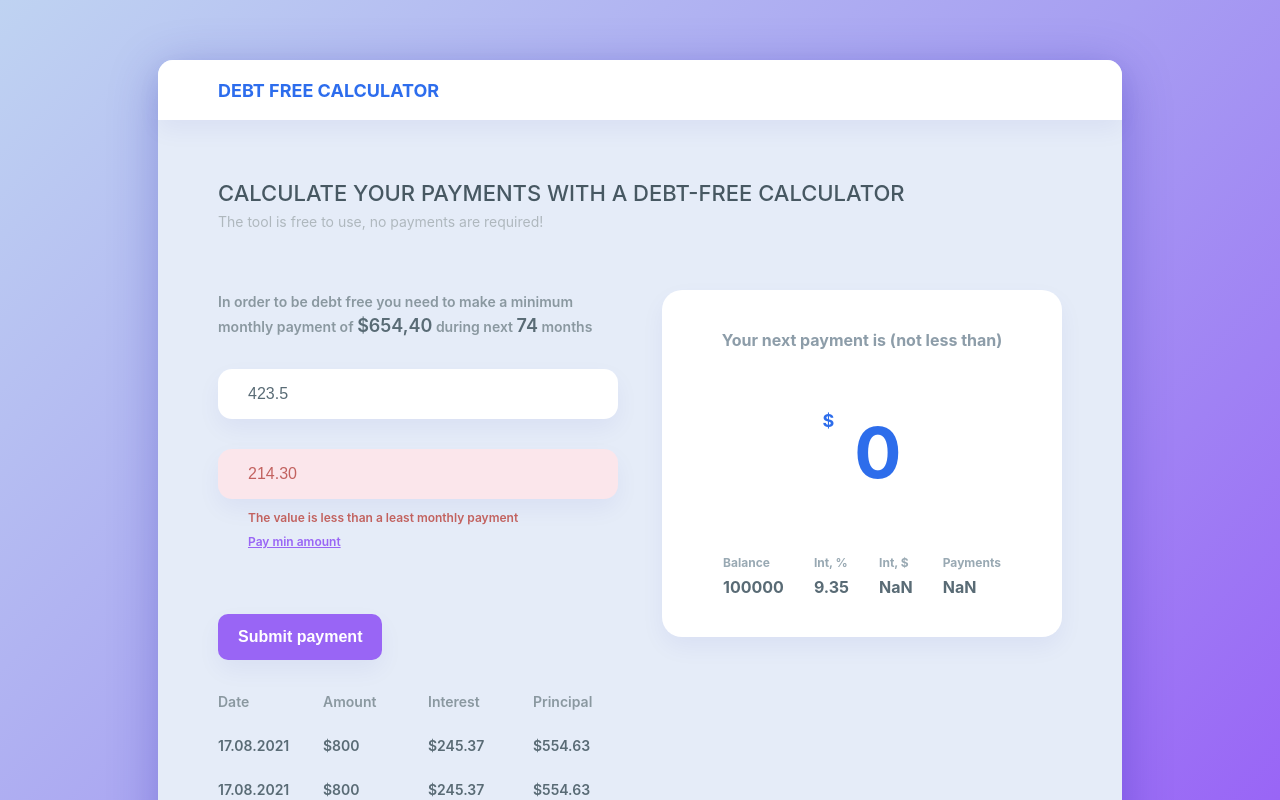
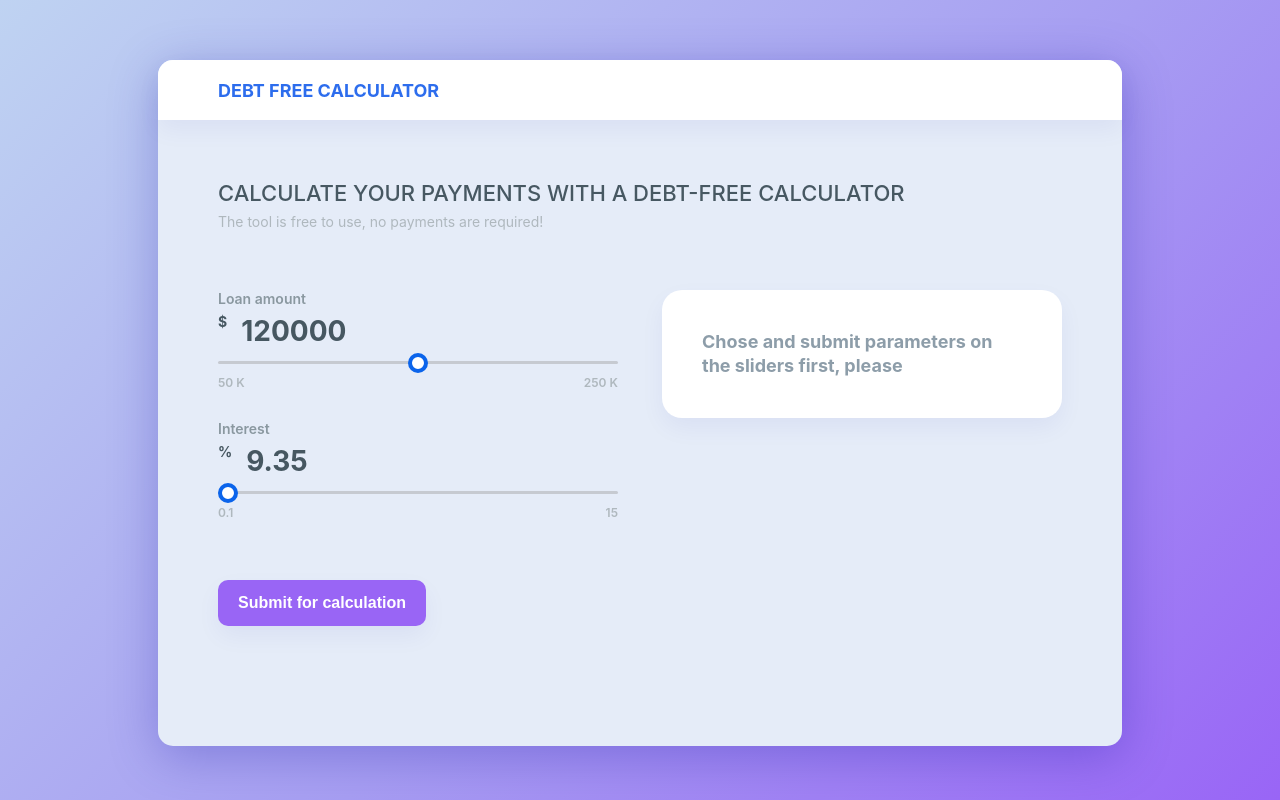
Before and after one commit to andreycodez/portfolio-react-debt-free-calc, a React (Create React App) app: page / in a window 1280 px wide. Shown: the top 800 px of the page. Built offline with nearby package versions, Linux system fonts and the light colour scheme.

Commit message:
Stats on the right are getting values and count great

```diff
--- a/src/components/calculator/Calculator.jsx
+++ b/src/components/calculator/Calculator.jsx
@@ -9,49 +9,36 @@ class Calculator extends React.Component {
       balance: 0,
       interest: 0,
       interestUSD: 0,
+      isCalcSet: false,
+      minPayment: 0,
       paymentsAmount: 0,
+      payments: [],
     }
   }
 
-  get interestUSD() {return this.interestUSD}
-  get paymentsAmount() {return this.paymentsAmount}
+  sliderHandle = (slider) => {
+    slider.preventDefault();
+    const sliderLabel = slider.parentElement
+  }
 
+  submitClickHandle = (e) => {
+    e.preventDefault();
+    const balance = +document.getElementById('amount').value || +document.getElementById('amountInput').defaultValue;
+    const interest = +document.getElementById('interest').value || +document.getElementById('interestInput').defaultValue;
+    const interestUSD = balance * interest / 100;
+    const minPayment = Math.round((balance / 100) + (interestUSD / 12) * 100) / 100;
+    const paymentsAmount = (balance + interestUSD) / minPayment
 
-  componentDidMount() {
-    this.setState( (state) => (
-        {
-          amount: 100000,
-          interest: 9.35,
-          balance: 100000,
-          minPayment: 0,
-          isCalcSet: true,
-          payments: [
-              {
-                date: '17.08.2021',
-                amount: 800,
-                interest: 245.37,
-                principal: 554.63,
-              },
-              {
-                date: '17.08.2021',
-                amount: 800,
-                interest: 245.37,
-                principal: 554.63,
-              },
-              {
-                date: '17.08.2021',
-                amount: 800,
-                interest: 245.37,
-                principal: 554.63,
-              },
-          ],
-          interestUSD: this.balance * this.interest / 100,
-          paymentsAmount: this.balance / (this.amount * 0.1),
-        }
-      )
+    this.setState( {
+        balance: balance,
+        interest: interest,
+        interestUSD: interestUSD,
+        minPayment: minPayment,
+        paymentsAmount: Math.floor(paymentsAmount) + 1,
+        isCalcSet: true,
+      }
     )
   }
-
 
   render() {
     const appState = this.state
@@ -88,10 +75,10 @@ class Calculator extends React.Component {
                 <form className="slider-parameter">
                   <div className="slider-title">Loan amount</div>
                   <div className="slider-price">
-                    <span className="measure">$</span><span className="value">120000</span>
+                    <span className="measure">$</span><span id="amountLabel" className="value">120000</span>
                   </div>
                   <div className="slider">
-                    <input type="range" min="50000" max="250000" defaultValue={appState.amount} step="1000" />
+                    <input id="amount" type="range" min="50000" max="250000" defaultValue={appState.amount} step="1000" />
                     <div className="range-values">
                       <div className="minimal">50 K</div>
                       <div className="maximal">250 K</div>
@@ -101,17 +88,17 @@ class Calculator extends React.Component {
                 <div className="slider-parameter">
                   <div className="slider-title">Interest</div>
                   <div className="slider-price">
-                    <span className="measure">%</span><span className="value">9.35</span>
+                    <span className="measure">%</span><span id="interestLabel" className="value">9.35</span>
                   </div>
                   <div className="slider">
-                    <input type="range" min="0.1" max="15" defaultValue={appState.interest} step="0.01" />
+                    <input id="interest" type="range" min="0.1" max="15" defaultValue={appState.interest} step="0.01" />
                     <div className="range-values">
                       <div className="minimal">0.1</div>
                       <div className="maximal">15</div>
                     </div>
                   </div>
                 </div>
-                <input type="button" className="submit-button" value="Submit for calculation" />
+                <input type="button" onClick={this.submitClickHandle} className="submit-button" value="Submit for calculation" />
               </div>
             </div>
             <CalculatorStats appState={appState}/>
--- a/src/components/paymentsList/PaymentsList.jsx
+++ b/src/components/paymentsList/PaymentsList.jsx
@@ -3,6 +3,8 @@ import React from "react";
 class PaymentsList extends React.Component {
   render() {
     const payments = this.props.payments;
+
+    if (payments.count > 0) {
       return (
           <div className="payments-list payment-info-item">
             <div className="payments-table-heading">
@@ -29,6 +31,15 @@ class PaymentsList extends React.Component {
             </div>
           </div>
       )
+    } else {
+      return (
+        <div className="payments-list payment-info-item"> </div>
+      )
+    }
+
+
+
+
   }
 }
 
```
Lines whose indentation alone changed are shown as unchanged.
